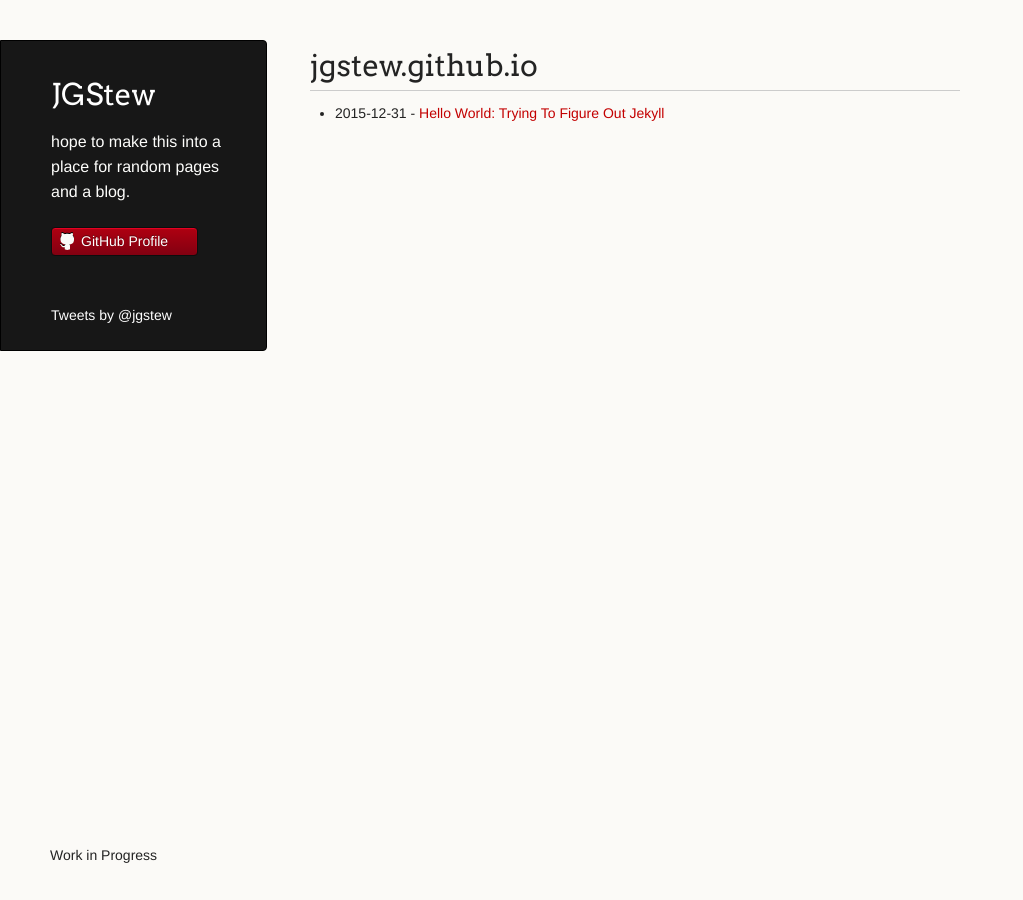
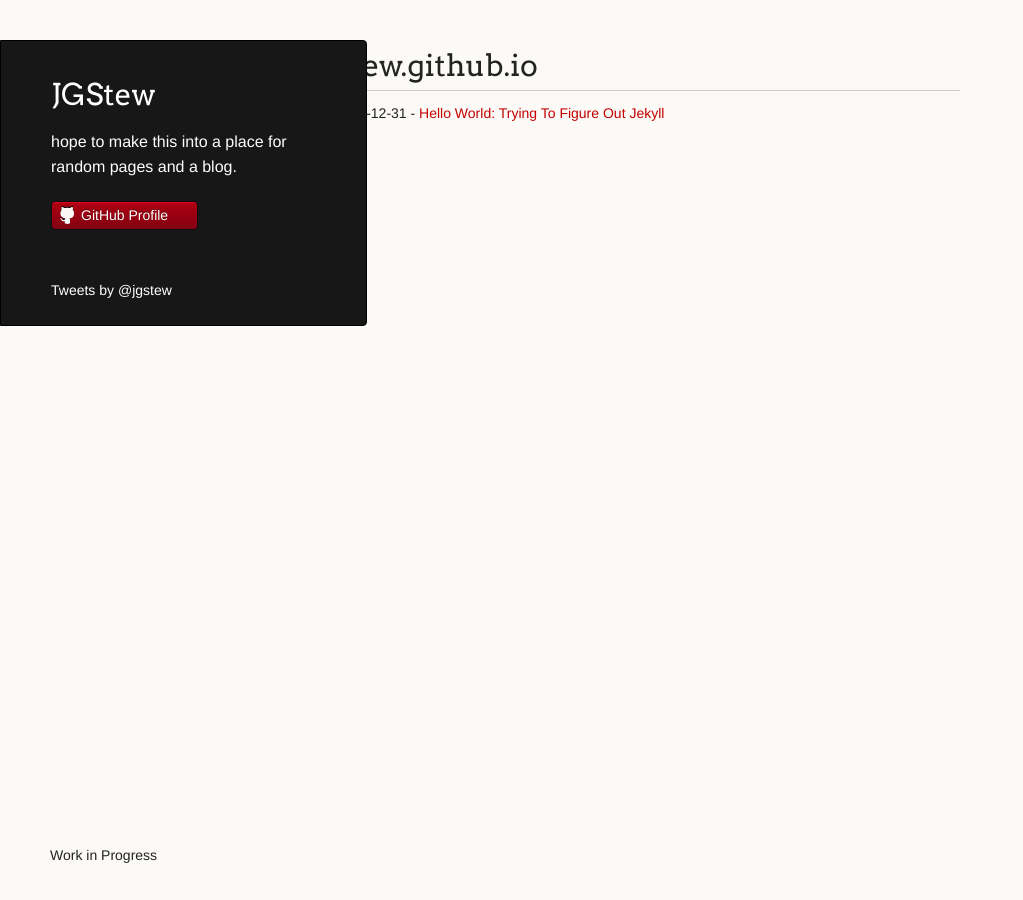
Before and after one commit to jgstew/jgstew.github.io, a Jekyll site: the page built from index.html, in a window 1280 px wide. Shown: the whole page, without its empty margins (0-1023 px from the left). Built offline with Jekyll 4.4.1, drawn with Linux system fonts in a browser that asks for light colours; comment, search, counter and statistics services are not loaded.

Commit message:
Update styles.css

```diff
--- a/stylesheets/styles.css
+++ b/stylesheets/styles.css
@@ -217,7 +217,7 @@ td {
 header {
 	background-color: #171717;
 	color: #FDFDFB;
-  width:190px;
+  width:290px;
   float:left;
   position:fixed;
 	border: 1px solid #000;
```
